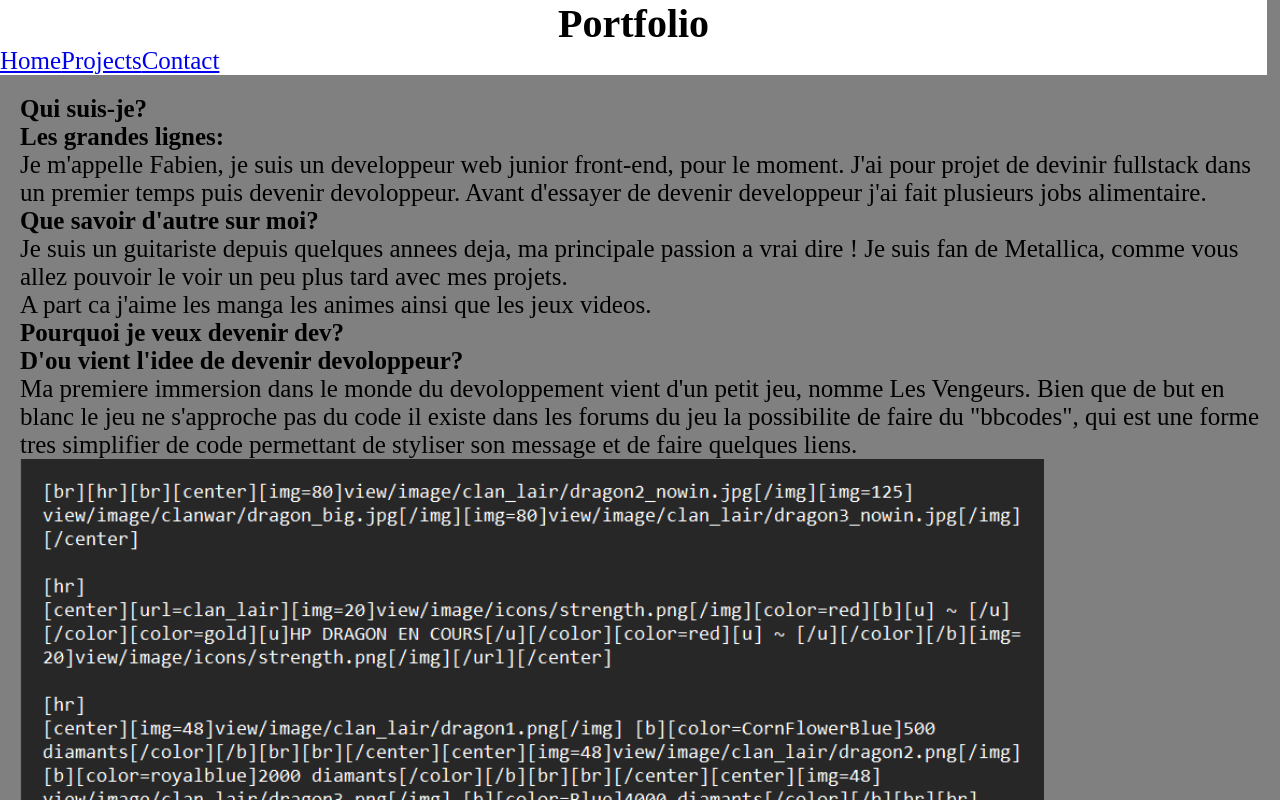
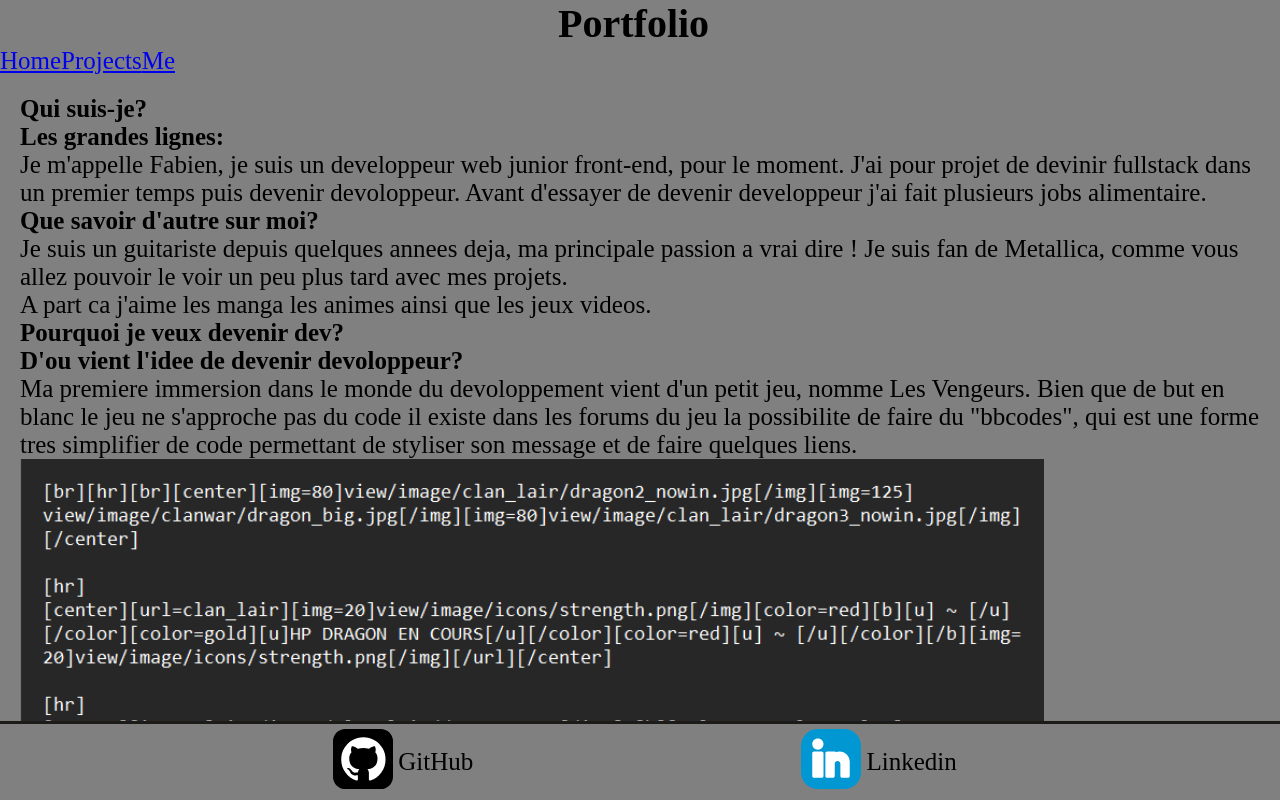
Before and after one commit to FabienLqr/Folio, a React (Vite) app: page / in a window 1280 px wide. Shown: the top 800 px of the page. Built offline with nearby package versions, Linux system fonts and the light colour scheme.

Commit message:
create page me a la place de contact. and fix some css

```diff
--- a/src/App.scss
+++ b/src/App.scss
@@ -9,11 +9,9 @@
 }
 
 header {
-  background-color: var(--prim);
   width: 99vw;
 
   h1 {
-    background-color: var(--prim);
     width: 99vw;
     display: flex;
     justify-content: center;
@@ -22,11 +20,7 @@ header {
 }
 
 nav {
-  background-color: var(--prim);
   width: 99vw;
-  a {
-    background-color: var(--prim);
-  }
 }
 
 // Main start
@@ -79,7 +73,7 @@ ul {
   background-image: url("https://cdn.pixabay.com/photo/2015/03/27/18/36/wall-695021_960_720.jpg");
   background-repeat: no-repeat;
   background-position: center;
-  margin: 5vw 30vw;
+  margin: 5vw 30vw 12vw;
   padding: 30px;
   border-radius: 19px 19px 19px 19px;
   -webkit-border-radius: 19px 19px 19px 19px;
@@ -121,6 +115,10 @@ footer {
   display: flex;
   justify-content: space-evenly;
   padding: 5px;
+  position: fixed;
+  left: 0;
+  bottom: 0;
+  width: 100%;
 
   p {
     display: flex;
--- a/src/components/Nav.jsx
+++ b/src/components/Nav.jsx
@@ -5,8 +5,8 @@ function Nav() {
     <>
       <nav>
         <Link to="/">Home</Link>
-        <Link to="/Projects">Projects</Link>
-        <Link to="/Contact">Contact</Link>
+        <Link to="/projects">Projects</Link>
+        <Link to="/me">Me</Link>
       </nav>
       <main>
         <Outlet />
--- /dev/null
+++ b/src/pages/Me.jsx
@@ -0,0 +1,5 @@
+function Me() {
+  return <h2>Hello it&apos;s me</h2>;
+}
+
+export default Me;
```
Also changed, not shown: src/main.jsx (+6 -1 lines), src/data/dataProjects.js (added).
